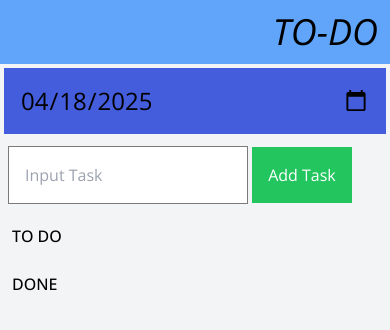
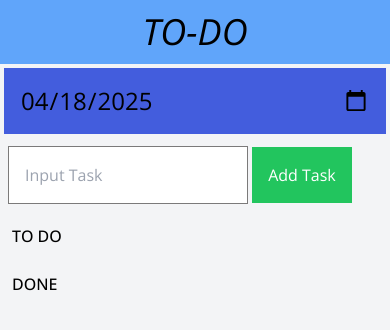
Before and after one commit to Pero4l/ToDoApp, a plain HTML site: page dist/index.html in a window 390 px wide. Drawn offline with nearby package versions, Linux system fonts and the light colour scheme.

```diff
--- a/dist/index.html
+++ b/dist/index.html
@@ -9,7 +9,7 @@
 </head>
 <body class="bg-gray-100 font-body">
     <!-- NAV BAR -->
-    <nav class="flex justify-between items-center p-3 bg-blue-400 lg:px-10">
+    <nav class=" text-center p-3 bg-blue-400 lg:px-10">
         <div class="flex lg:hidden">
             <!-- <button id="hamburger-bnt" class="inline-flex mr-2 rounded-md text-black hover:text-gray-500 hover:bg-gray-100 focus:outline-none focus:ring-2 focus:ring-inset focus:ring-purple-500">
                 <svg xmlns="http://www.w3.org/2000/svg" fill="none" viewBox="0 0 24 24" stroke-width="1.5" stroke="currentColor" class="size-8">
```
Also changed, not shown: index.html (+1 -1 lines).
